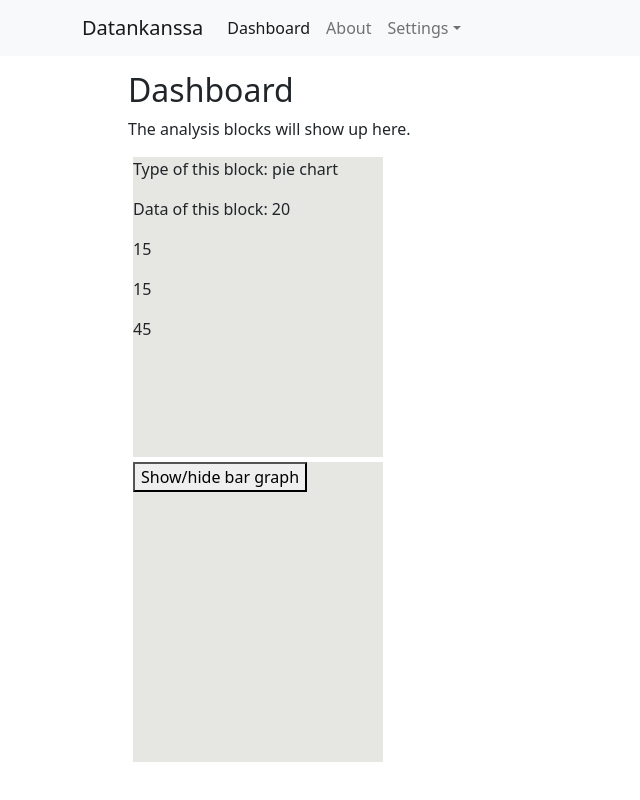
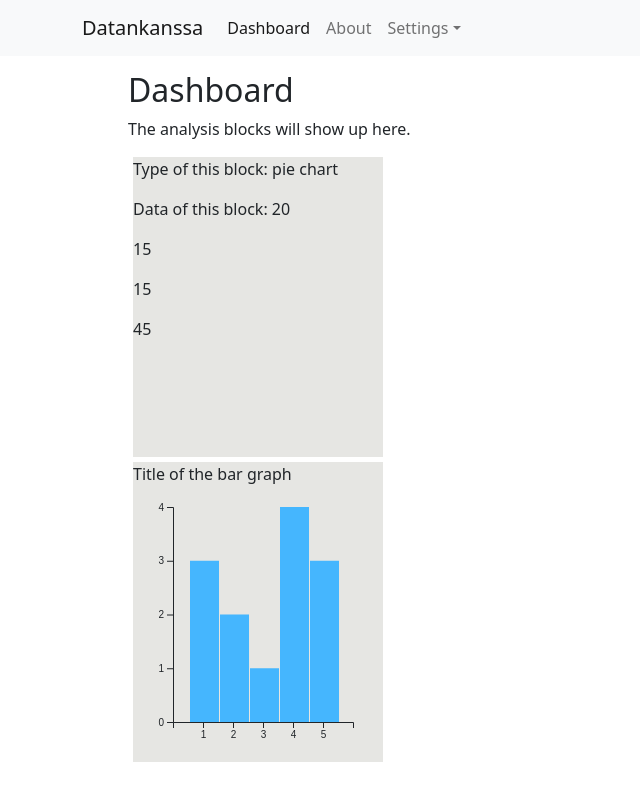
Before and after one commit to henrituol/datankanssa, a React (Create React App) app in the folder client/: page / in a window 1280 px wide. Shown: the whole page, without its empty margins (0-640 px from the left). Built offline with nearby package versions, Linux system fonts and the light colour scheme.

Commit message:
Updated to draw the graph right away instead of waiting onClick

```diff
--- a/client/src/components/BarGraph.js
+++ b/client/src/components/BarGraph.js
@@ -1,17 +1,16 @@
+import React, { useEffect } from "react";
 import * as d3 from "d3";
 
 function BarGraph(props) {
+
+    // useEffect is run after everything else is done.
+    // I.e. baragraph div is returned, then d3.js is used to draw graph inside the div.
+    useEffect(() => {
 
         // set the dimensions and margins of the graph
         const margin = {top: 5, right: 30, bottom: 30, left: 40},
         width = 270 - margin.left - margin.right,
         height = 250 - margin.top - margin.bottom;
-
-    // Depending on whether the button has been clicked or not, show or hide the bargraph.
-    let bargraphIsHidden = true;
-    const activateBarGraph = () => {
-        if (bargraphIsHidden === true) {
-            bargraphIsHidden = false;
 
         // Add the svg object to the bargraph div.
         const svg = d3.select(".bargraph")
@@ -23,8 +22,7 @@ function BarGraph(props) {
                 .attr("transform",
                 `translate(${margin.left},${margin.top})`);
 
-
-            // X axis: scale and draw:
+        // X axis
         const xAxis = d3.scaleLinear()
             .domain([0, 6]) // These hard-coded values ought to be changed.
             .range([0, (width*0.9)]);
@@ -35,16 +33,14 @@ function BarGraph(props) {
                 // How about specifying ticks manually?
             .call(d3.axisBottom(xAxis).ticks(5).tickValues([1, 2, 3, 4, 5]));
 
-
         // set the parameters for the bargraph
         const bargraph = d3.bin()
             .thresholds(5); // Number of bins
 
         // And apply this function to data to get the bins
         const bins = bargraph(props.data);
-            console.log(bins);
 
-            // Y axis: scale and draw:
+        // Y axis
         const yAxis = d3.scaleLinear()
             .range([height, 0])
             .domain([0, 4]); // These hard-coded values ought to be changed.
@@ -55,26 +51,18 @@ function BarGraph(props) {
         svg.selectAll("rect")
             .data(bins)
             .join("rect")
-                    .attr("x", -13) // X pixels left/right related to the tick. N.B. xAxis.domain changes the width.
+                .attr("x", -13) // X pixels left/right related to the tick. N.B. xAxis.domain changes the width!
             .attr("transform", function(d) { return `translate(${xAxis(d.x0)} , ${yAxis(d.length)})`})
                 .attr("width", function(d) { return xAxis(d.x1) - xAxis(d.x0) -1})
                 .attr("height", function(d) { return height - yAxis(d.length); })
                 .style("fill", "#45b6fe");
-
-        } else {
-            d3.select("#bargraphAsSVG").remove("svg");
-
-            bargraphIsHidden = true;
-        }
-    }
+    }, []);
 
     return (
         <div className="bargraph">
-            <button onClick={activateBarGraph}>Show/hide bar graph</button>
-            <p></p>
+            <p>Title of the bar graph</p>
         </div>
     );
-
 }
 
 export default BarGraph;
```
Lines whose indentation alone changed are shown as unchanged.
